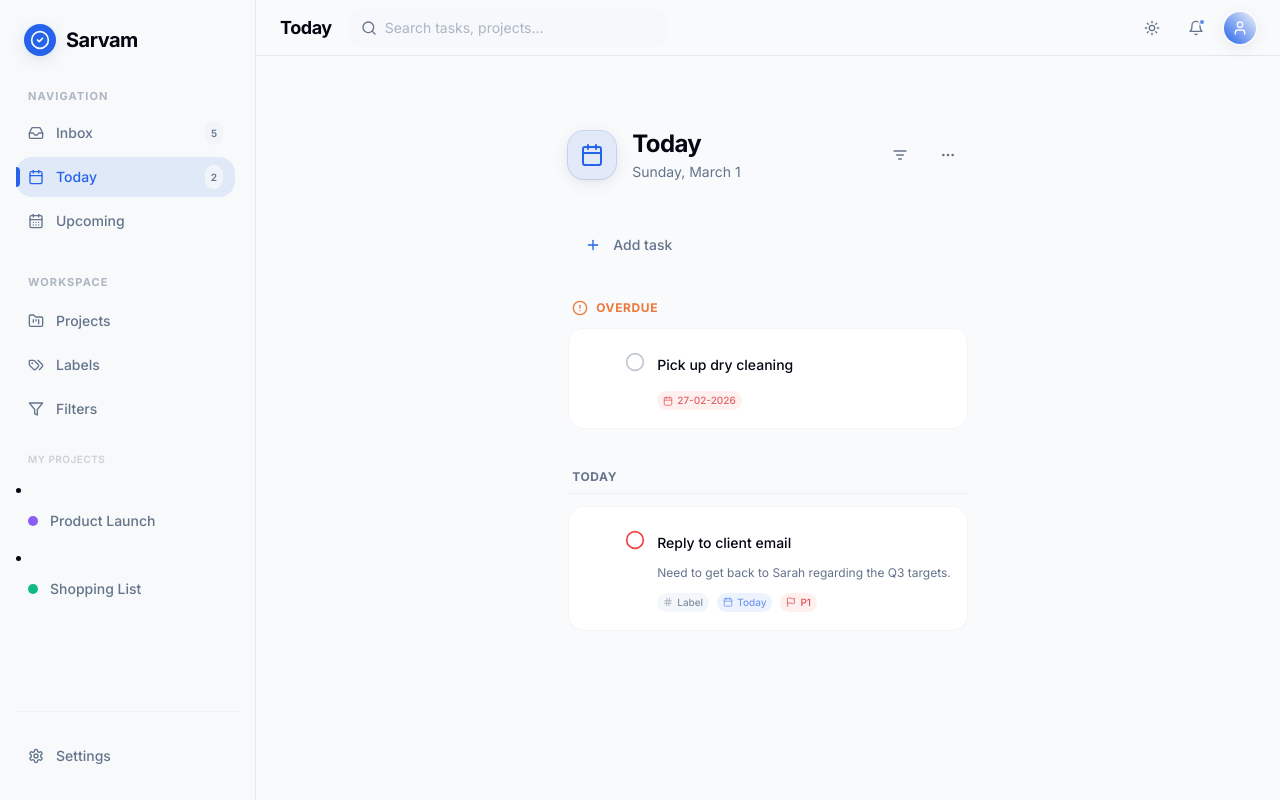
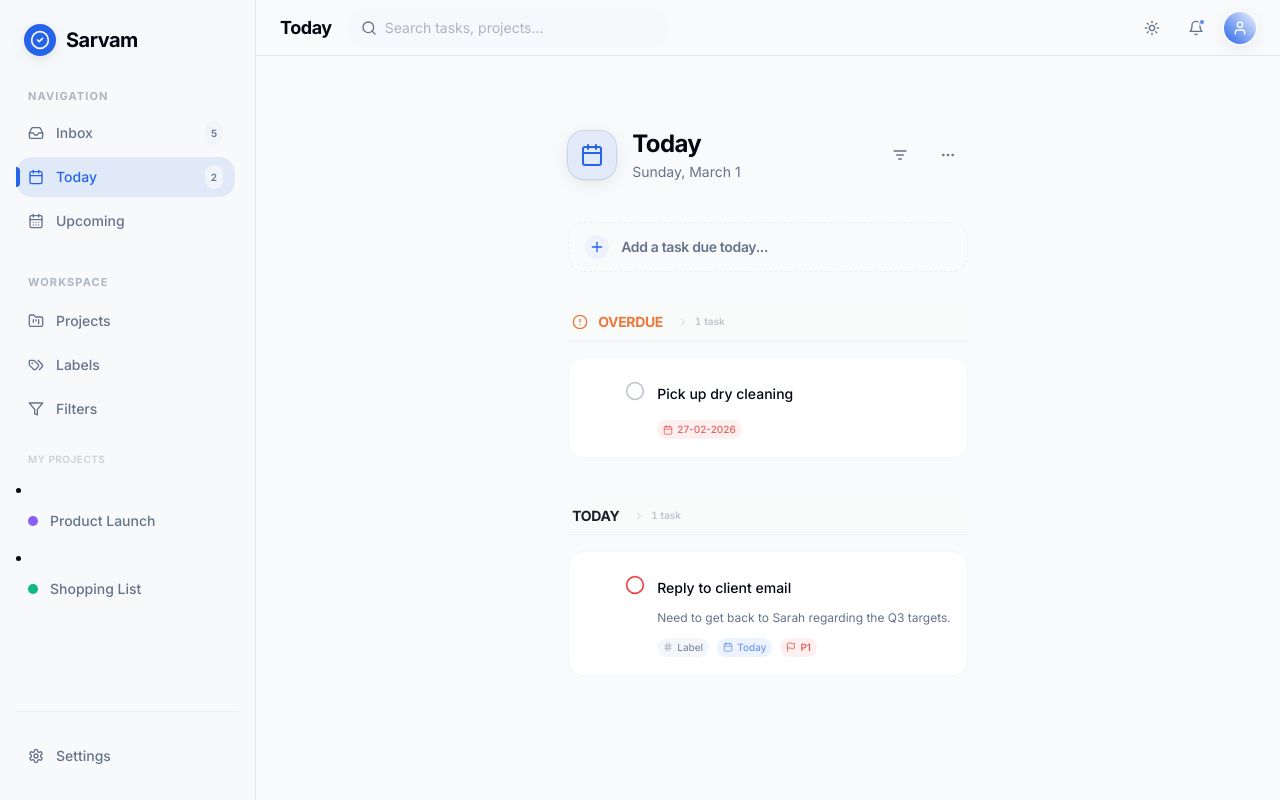
Before and after one commit to cybervirtu/sarvam-web, a React (Vite) app: page /today in a window 1280 px wide. Built offline with nearby package versions, Linux system fonts and the light colour scheme.

Commit message:
Sprint 4 - Step 4.7: Polish daily planning experience.

```diff
--- /dev/null
+++ b/src/components/tasks/GroupHeader.tsx
@@ -0,0 +1,50 @@
+import React from 'react';
+import { LucideIcon, ChevronRight } from 'lucide-react';
+
+interface GroupHeaderProps {
+    label: string;
+    icon?: LucideIcon;
+    count?: number;
+    variant?: 'default' | 'overdue' | 'dimmed';
+    rightElement?: React.ReactNode;
+    className?: string;
+}
+
+export const GroupHeader: React.FC<GroupHeaderProps> = ({
+    label,
+    icon: Icon,
+    count,
+    variant = 'default',
+    rightElement,
+    className = '',
+}) => {
+    const variantClasses = {
+        default: 'text-foreground/90 border-border/50',
+        overdue: 'text-orange-600/80 dark:text-orange-400/80 border-border/50',
+        dimmed: 'text-muted-foreground/50 border-border/50',
+    };
+
+    return (
+        <header className={`flex items-center justify-between py-2 px-1 border-b mb-4 sticky top-0 bg-background/80 backdrop-blur-sm z-10 transition-colors ${variantClasses[variant]} ${className}`}>
+            <div className="flex items-center gap-2.5">
+                {Icon && <Icon className="w-4 h-4" />}
+                <h3 className="text-sm font-bold tracking-tight uppercase">
+                    {label}
+                </h3>
+                {count !== undefined && count > 0 && (
+                    <div className="flex items-center gap-1.5 ml-1">
+                        <ChevronRight className="w-3 h-3 text-muted-foreground/30" />
+                        <span className="text-[10px] font-semibold text-muted-foreground/40 tabular-nums">
+                            {count} {count === 1 ? 'task' : 'tasks'}
+                        </span>
+                    </div>
+                )}
+            </div>
+            {rightElement && (
+                <div className="flex items-center">
+                    {rightElement}
+                </div>
+            )}
+        </header>
+    );
+};
--- a/src/features/today/index.tsx
+++ b/src/features/today/index.tsx
@@ -1,4 +1,4 @@
-import { useEffect, useState } from 'react';
+import { useEffect, useState, useMemo } from 'react';
 import { useTaskStore, useProjectStore } from '../../app/store';
 import { TaskList } from '../../components/tasks/TaskList';
 import { isDueToday, isOverdue, compareTasks } from '../../utils/dates';
@@ -6,6 +6,7 @@ import { Calendar, CheckCircle2, ListFilter, MoreHorizontal, Plus, AlertCircle }
 import { IconButton } from '../../components/common/IconButton';
 import { Button } from '../../components/common/Button';
 import { TaskForm } from '../../components/tasks/TaskForm';
+import { GroupHeader } from '../../components/tasks/GroupHeader';
 import { Priority } from '../../types';
 
 export const Today = () => {
@@ -37,29 +38,35 @@ export const Today = () => {
         setIsAdding(false);
     };
 
-    const todayStr = new Date().toLocaleDateString('en-US', {
+    const todayStr = useMemo(() => new Date().toLocaleDateString('en-US', {
         weekday: 'long',
         day: 'numeric',
         month: 'long'
-    });
+    }), []);
 
-    // Filter and sort tasks
+    // Memoized filter and sort tasks
+    const { overdueTasks, todayTasks, hasNoTasks } = useMemo(() => {
         const activeTasks = tasks.filter(t => !t.completed);
 
-    const overdueTasks = activeTasks
+        const overdue = activeTasks
             .filter(t => isOverdue(t))
             .sort(compareTasks);
 
-    const todayTasks = activeTasks
+        const today = activeTasks
             .filter(t => isDueToday(t))
             .sort(compareTasks);
 
-    const hasNoTasks = overdueTasks.length === 0 && todayTasks.length === 0;
+        return {
+            overdueTasks: overdue,
+            todayTasks: today,
+            hasNoTasks: overdue.length === 0 && today.length === 0
+        };
+    }, [tasks]);
 
     if (isLoading && tasks.length === 0) {
         return (
             <div className="flex items-center justify-center min-h-[50vh]">
-                <div className="animate-pulse text-muted-foreground">Loading your day...</div>
+                <div className="animate-pulse text-muted-foreground font-medium italic">Loading your day...</div>
             </div>
         );
     }
@@ -85,17 +92,21 @@ export const Today = () => {
 
             <div className="mb-8">
                 {isAdding ? (
+                    <div className="animate-in slide-in-from-top-2 duration-300">
                         <TaskForm
                             onSave={handleSaveTask}
                             onCancel={() => setIsAdding(false)}
                         />
+                    </div>
                 ) : (
                     <button
                         onClick={() => setIsAdding(true)}
-                        className="flex items-center gap-3 text-sm text-muted-foreground hover:text-primary transition-colors group w-full px-4 py-3 rounded-xl hover:bg-primary/5 border border-transparent hover:border-primary/10"
+                        className="flex items-center gap-3 text-sm text-muted-foreground hover:text-primary transition-all group w-full px-4 py-3 rounded-xl hover:bg-primary/5 border border-dashed border-border/50 hover:border-primary/20"
                     >
+                        <div className="w-6 h-6 rounded-lg bg-primary/5 flex items-center justify-center group-hover:bg-primary/10 transition-colors">
                             <Plus className="w-4 h-4 text-primary transition-transform group-hover:scale-125 duration-300" />
-                        <span className="font-medium">Add task</span>
+                        </div>
+                        <span className="font-semibold tracking-tight">Add a task due today...</span>
                     </button>
                 )}
             </div>
@@ -103,11 +114,13 @@ export const Today = () => {
             <div className="space-y-10">
                 {/* Overdue Section */}
                 {overdueTasks.length > 0 && (
-                    <section className="space-y-3">
-                        <div className="flex items-center gap-2 px-1 text-orange-600/80 dark:text-orange-400/80">
-                            <AlertCircle className="w-4 h-4" />
-                            <h3 className="text-xs font-bold tracking-wider uppercase">Overdue</h3>
-                        </div>
+                    <section className="animate-in slide-in-from-left-2 duration-500">
+                        <GroupHeader
+                            label="Overdue"
+                            icon={AlertCircle}
+                            count={overdueTasks.length}
+                            variant="overdue"
+                        />
                         <TaskList
                             tasks={overdueTasks}
                             isLoading={isLoading}
@@ -117,11 +130,12 @@ export const Today = () => {
                 )}
 
                 {/* Today Section */}
-                <section className="space-y-3">
+                <section className="space-y-3 animate-in fade-in duration-700">
                     {overdueTasks.length > 0 && (
-                        <div className="px-1 border-b border-border/50 pb-2 mb-2">
-                            <h3 className="text-xs font-bold tracking-wider text-muted-foreground uppercase">Today</h3>
-                        </div>
+                        <GroupHeader
+                            label="Today"
+                            count={todayTasks.length}
+                        />
                     )}
 
                     <TaskList
@@ -132,27 +146,28 @@ export const Today = () => {
                     />
 
                     {hasNoTasks && !isLoading && !isAdding && (
-                        <div className="py-20 flex flex-col items-center justify-center text-center space-y-6">
+                        <div className="py-20 flex flex-col items-center justify-center text-center space-y-8 animate-in zoom-in-95 duration-700">
                             <div className="relative">
-                                <CheckCircle2 className="w-20 h-20 text-emerald-500/20" />
+                                <div className="absolute -inset-4 bg-emerald-500/10 rounded-full blur-2xl animate-pulse" />
+                                <CheckCircle2 className="w-20 h-20 text-emerald-500/10 relative" />
                                 <div className="absolute inset-0 flex items-center justify-center">
                                     <CheckCircle2 className="w-10 h-10 text-emerald-500 animate-bounce-subtle" />
                                 </div>
                             </div>
-                            <div className="space-y-2">
-                                <h3 className="text-xl font-bold">All clear for today!</h3>
-                                <p className="text-muted-foreground text-sm max-w-xs">
-                                    You've completed all your tasks for today. Enjoy your productive momentum!
+                            <div className="space-y-3">
+                                <h3 className="text-xl font-bold tracking-tight">Focus on what matters most</h3>
+                                <p className="text-muted-foreground text-sm max-w-xs leading-relaxed italic">
+                                    Your today's schedule is blooming with potential. What's the one thing you'd love to achieve right now?
                                 </p>
                             </div>
                             <Button
-                                variant="outline"
+                                variant="default"
                                 size="sm"
-                                className="rounded-full px-6"
+                                className="rounded-2xl px-8 h-11 shadow-premium font-bold tracking-tight"
                                 onClick={() => setIsAdding(true)}
                             >
-                                <Plus className="w-4 h-4 mr-2" />
-                                Add a new task
+                                <Plus className="w-5 h-5 mr-2" />
+                                Create your first goal
                             </Button>
                         </div>
                     )}
--- a/src/features/upcoming/index.tsx
+++ b/src/features/upcoming/index.tsx
@@ -1,4 +1,4 @@
-import { useEffect, useState } from 'react';
+import { useEffect, useState, useMemo } from 'react';
 import { useTaskStore, useProjectStore } from '../../app/store';
 import { TaskList } from '../../components/tasks/TaskList';
 import {
@@ -9,10 +9,11 @@ import {
     startOfDay,
     isOverdue
 } from '../../utils/dates';
-import { CalendarDays, ListFilter, MoreHorizontal, ChevronRight, Plus, AlertCircle } from 'lucide-react';
+import { CalendarDays, ListFilter, MoreHorizontal, Plus, AlertCircle } from 'lucide-react';
 import { IconButton } from '../../components/common/IconButton';
 import { Button } from '../../components/common/Button';
 import { TaskForm } from '../../components/tasks/TaskForm';
+import { GroupHeader } from '../../components/tasks/GroupHeader';
 import { Priority } from '../../types';
 import { format } from 'date-fns';
 
@@ -30,22 +31,28 @@ export const Upcoming = () => {
         }
     }, [tasks.length, projects.length, fetchTasks, fetchProjectsAndLabels]);
 
+    const { days, overdueTasks, groupedTasks, hasAnyTasks } = useMemo(() => {
         const now = new Date();
-    const startDate = startOfDay(now);
-    const endDate = addDays(startDate, 6); // 7 days inclusive
-
+        const start = startOfDay(now);
+        const end = addDays(start, 6); // 7 days inclusive
         const activeTasks = tasks.filter(t => !t.completed);
 
-    // Grouped tasks for the next 7 days
-    const groupedTasks = groupTasksByDueDate(activeTasks, startDate, endDate);
-
-    // Overdue tasks
-    const overdueTasks = activeTasks
+        const overdue = activeTasks
             .filter(t => isOverdue(t))
             .sort(compareTasks);
 
-    // Generate array of date objects for the next 7 days for consistent rendering
-    const days = Array.from({ length: 7 }, (_, i) => addDays(startDate, i));
+        const grouped = groupTasksByDueDate(activeTasks, start, end);
+        const sevenDays = Array.from({ length: 7 }, (_, i) => addDays(start, i));
+        const hasUpcoming = Object.values(grouped).some(group => group.length > 0);
+
+        return {
+            days: sevenDays,
+            overdueTasks: overdue,
+            groupedTasks: grouped,
+            hasAnyTasks: overdue.length > 0 || hasUpcoming,
+            startDate: start
+        };
+    }, [tasks]);
 
     const handleSaveTask = (taskData: {
         title: string;
@@ -64,13 +71,10 @@ export const Upcoming = () => {
     if (isLoading && tasks.length === 0) {
         return (
             <div className="flex items-center justify-center min-h-[50vh]">
-                <div className="animate-pulse text-muted-foreground">Loading upcoming weeks...</div>
+                <div className="animate-pulse text-muted-foreground font-medium italic">Loading upcoming weeks...</div>
             </div>
         );
     }
-
-    const hasAnyUpcomingTasks = Object.values(groupedTasks).some(tasks => tasks.length > 0);
-    const hasAnyTasks = overdueTasks.length > 0 || hasAnyUpcomingTasks;
 
     return (
         <div className="max-w-3xl mx-auto py-8 px-4 animate-in fade-in duration-500">
@@ -91,14 +95,16 @@ export const Upcoming = () => {
                 </div>
             </header>
 
-            <div className="space-y-10">
+            <div className="space-y-12">
                 {/* Overdue Section */}
                 {overdueTasks.length > 0 && (
-                    <section className="group/section">
-                        <header className="flex items-center gap-2 py-2 px-1 border-b border-border/50 mb-4 sticky top-0 bg-background/80 backdrop-blur-sm z-10 text-orange-600/80 dark:text-orange-400/80">
-                            <AlertCircle className="w-4 h-4" />
-                            <h3 className="text-sm font-bold tracking-tight uppercase">Overdue</h3>
-                        </header>
+                    <section className="animate-in slide-in-from-left-2 duration-500">
+                        <GroupHeader
+                            label="Overdue"
+                            icon={AlertCircle}
+                            count={overdueTasks.length}
+                            variant="overdue"
+                        />
                         <TaskList
                             tasks={overdueTasks}
                             isLoading={false}
@@ -108,7 +114,7 @@ export const Upcoming = () => {
                 )}
 
                 {/* Grouped Upcoming Tasks */}
-                {days.map((date) => {
+                {days.map((date, index) => {
                     const dateKey = format(date, 'dd-MM-yyyy');
                     const isoKey = format(date, 'yyyy-MM-dd');
                     const dayTasks = (groupedTasks[dateKey] || []).sort(compareTasks);
@@ -116,39 +122,31 @@ export const Upcoming = () => {
                     const isAddingThisDate = addingDate === isoKey;
 
                     return (
-                        <section key={dateKey} className="group/section">
-                            <header className="flex items-center justify-between py-2 px-1 border-b border-border/50 mb-4 sticky top-0 bg-background/80 backdrop-blur-sm z-10">
-                                <div className="flex items-center gap-3">
-                                    <h3 className={`text-sm font-bold tracking-tight lowercase first-letter:uppercase ${dayTasks.length > 0 ? 'text-foreground/90' : 'text-muted-foreground/50'}`}>
-                                        {displayLabel}
-                                    </h3>
-                                    {dayTasks.length > 0 && (
-                                        <>
-                                            <ChevronRight className="w-3 h-3 text-muted-foreground/30" />
-                                            <span className="text-[10px] font-medium text-muted-foreground/40">
-                                                {dayTasks.length} {dayTasks.length === 1 ? 'task' : 'tasks'}
-                                            </span>
-                                        </>
-                                    )}
-                                </div>
-
-                                {!isAddingThisDate && (
+                        <section key={dateKey} className={`group/section animate-in fade-in duration-500 delay-${(index + 1) * 100}`}>
+                            <GroupHeader
+                                label={displayLabel}
+                                count={dayTasks.length}
+                                variant={dayTasks.length > 0 ? 'default' : 'dimmed'}
+                                rightElement={
+                                    !isAddingThisDate && (
                                         <button
                                             onClick={() => setAddingDate(isoKey)}
-                                        className="opacity-0 group-hover/section:opacity-100 p-1 hover:bg-muted rounded-md transition-all text-muted-foreground hover:text-primary"
+                                            className="opacity-0 group-hover/section:opacity-100 p-1.5 hover:bg-primary/10 rounded-lg transition-all text-primary"
                                             title="Add task"
                                         >
                                             <Plus className="w-4 h-4" />
                                         </button>
-                                )}
-                            </header>
+                                    )
+                                }
+                            />
 
                             <div className="space-y-1">
                                 {isAddingThisDate && (
-                                    <div className="mt-2 mb-6 px-1">
+                                    <div className="mt-2 mb-6 px-1 animate-in slide-in-from-top-2 duration-300">
                                         <TaskForm
                                             onSave={handleSaveTask}
                                             onCancel={() => setAddingDate(null)}
+                                            initialDueDate={{ date: isoKey, isRecurring: false }}
                                         />
                                     </div>
                                 )}
@@ -162,10 +160,10 @@ export const Upcoming = () => {
                                 {dayTasks.length === 0 && !isAddingThisDate && (
                                     <div
                                         onClick={() => setAddingDate(isoKey)}
-                                        className="py-6 px-4 rounded-2xl border border-dashed border-border/20 text-center group/empty transition-all hover:border-primary/20 hover:bg-primary/5 cursor-pointer mb-2"
+                                        className="py-4 px-4 rounded-xl border border-dashed border-border/10 text-center group/empty transition-all hover:border-primary/20 hover:bg-primary/5 cursor-pointer mb-2"
                                     >
-                                        <p className="text-[11px] text-muted-foreground/30 group-hover/empty:text-primary/60 transition-colors">
-                                            No tasks scheduled. Click to add one.
+                                        <p className="text-[11px] font-medium text-muted-foreground/20 group-hover/empty:text-primary/60 transition-colors uppercase tracking-widest">
+                                            No tasks scheduled
                                         </p>
                                     </div>
                                 )}
@@ -176,29 +174,38 @@ export const Upcoming = () => {
             </div>
 
             {!hasAnyTasks && !isLoading && (
-                <div className="mt-12 py-16 px-4 bg-muted/30 rounded-[2rem] text-center border border-border/50 animate-in zoom-in-95 duration-500">
-                    <div className="w-16 h-16 bg-background rounded-2xl flex items-center justify-center mx-auto mb-6 shadow-sm ring-1 ring-border/50">
-                        <CalendarDays className="w-8 h-8 text-indigo-500/40" />
+                <div className="mt-12 py-20 px-4 bg-muted/20 rounded-[2.5rem] text-center border border-border/50 animate-in zoom-in-95 duration-700">
+                    <div className="relative mb-8">
+                        <div className="absolute -inset-4 bg-indigo-500/10 rounded-full blur-2xl animate-pulse" />
+                        <CalendarDays className="w-20 h-20 text-indigo-500/10 mx-auto relative" />
+                        <div className="absolute inset-0 flex items-center justify-center">
+                            <Plus className="w-8 h-8 text-indigo-500 animate-bounce-subtle" />
                         </div>
-                    <h3 className="text-lg font-bold mb-2">Your week looks clear!</h3>
-                    <p className="text-sm text-muted-foreground max-w-xs mx-auto mb-8">
-                        No tasks scheduled for the next 7 days. Take some time to plan your upcoming goals or enjoy the breathing room.
+                    </div>
+                    <div className="space-y-3 mb-10">
+                        <h3 className="text-xl font-bold tracking-tight">Your week is an open canvas</h3>
+                        <p className="text-sm text-muted-foreground max-w-xs mx-auto leading-relaxed italic">
+                            The next 7 days are completely clear. Why not schedule some time for a passion project or a well-deserved break?
                         </p>
+                    </div>
                     <Button
                         variant="default"
                         size="sm"
-                        className="rounded-full shadow-premium"
-                        onClick={() => setAddingDate(format(startDate, 'yyyy-MM-dd'))}
+                        className="rounded-2xl px-10 h-12 shadow-premium font-bold tracking-tight"
+                        onClick={() => setAddingDate(format(days[0], 'yyyy-MM-dd'))}
                     >
-                        <Plus className="w-4 h-4 mr-2" />
-                        Schedule first task
+                        <Plus className="w-5 h-5 mr-3" />
+                        Start planning your week
                     </Button>
                 </div>
             )}
 
-            <div className="mt-16 pt-10 border-t border-border/50 text-center">
-                <p className="text-xs text-muted-foreground/60 italic max-w-sm mx-auto leading-relaxed">
-                    Looking further ahead? You can view all tasks by date in the calendar view coming soon in a future sprint.
+            <div className="mt-20 pt-10 border-t border-border/30 text-center">
+                <p className="text-[11px] font-semibold text-muted-foreground/30 uppercase tracking-[0.2em] max-w-xs mx-auto leading-relaxed">
+                    Extended planning coming soon
+                </p>
+                <p className="text-xs text-muted-foreground/40 mt-2 italic px-10">
+                    Full calendar views and multi-week planning are currently under development.
                 </p>
             </div>
         </div>
```
Also changed, not shown: src/components/tasks/TaskForm.tsx (+11 -3 lines). Lines whose indentation alone changed are shown as unchanged.
